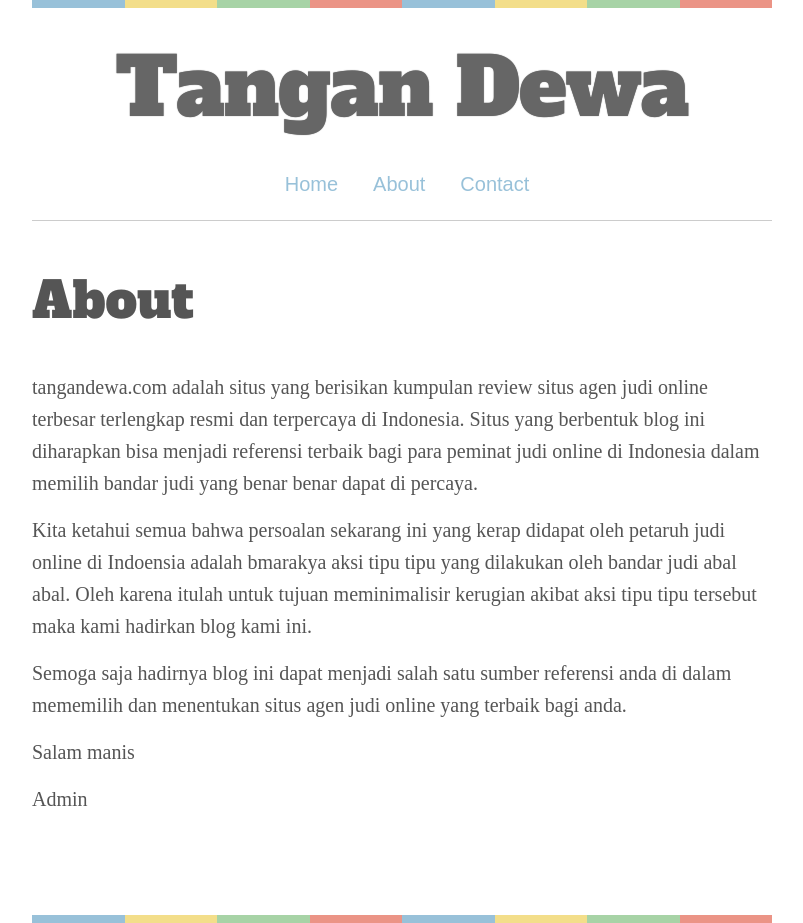
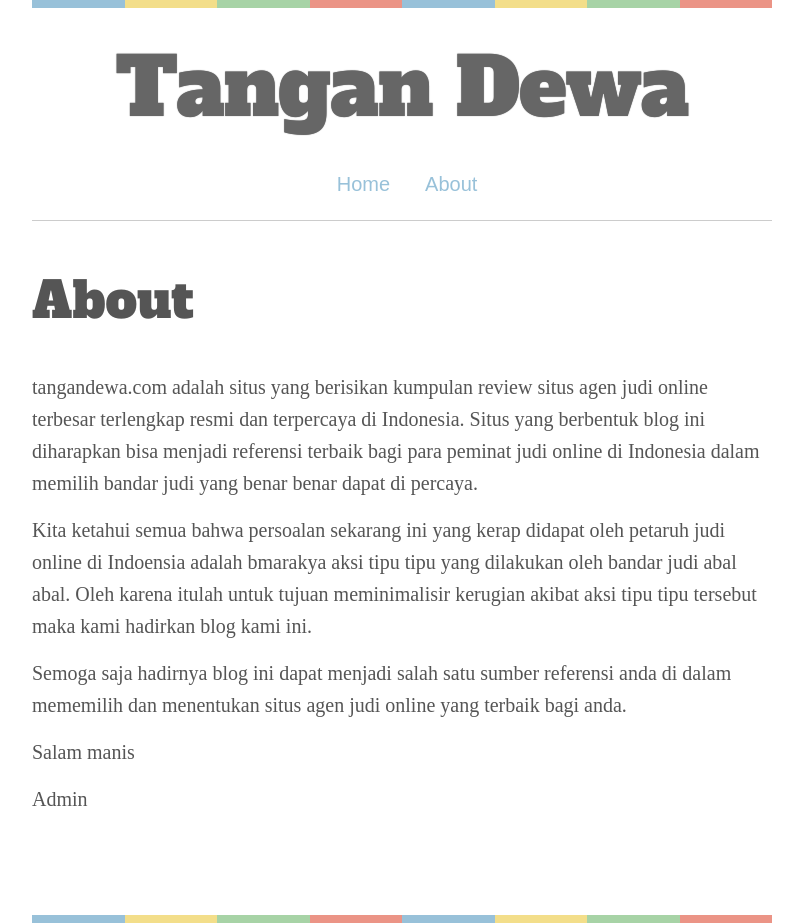
Before and after one commit to mosiz/gemarbola, a Jekyll site: the page built from _pages/about.md, in a window 1280 px wide. Shown: the whole page, without its empty margins (238-1041 px from the left). Built offline with Jekyll 4.4.1, drawn with Linux system fonts in a browser that asks for light colours; some web fonts are replaced.

Commit message:
Update header.html

```diff
--- a/_includes/header.html
+++ b/_includes/header.html
@@ -7,7 +7,6 @@
     <nav class="site-nav">
     <a href="{{ site.baseurl }}/" class="nav-link">Home</a>
     <a href="{{site.baseurl}}/about/" class="nav-link">About</a>
-    <a href="{{site.baseurl}}/contact/" class="nav-link">Contact</a>
     </nav>
 
   </div>
```
